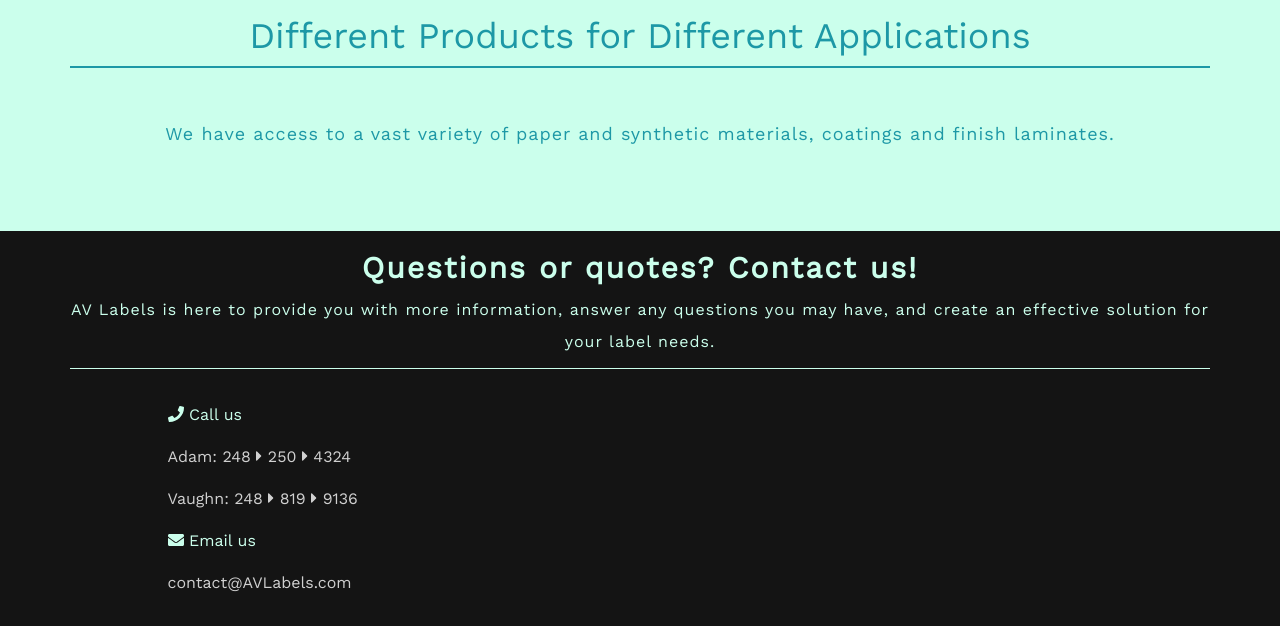
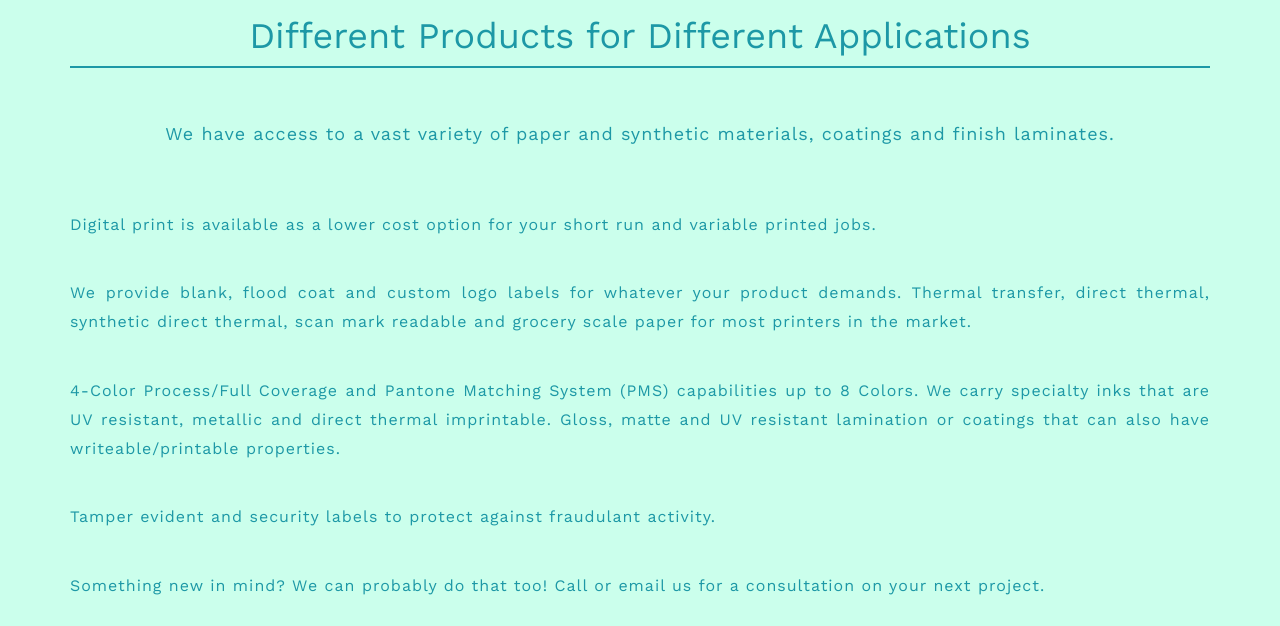
Before and after one commit to vwalker04/biz, a plain HTML site: page more-products.html in a window 1280 px wide. Shown: the part 165-791 px from the top of the page. Drawn offline with nearby package versions, Linux system fonts and the light colour scheme.

Commit message:
Added some text to 'more products page'

```diff
--- a/more-products.html
+++ b/more-products.html
@@ -86,17 +86,12 @@
       </div>
 
       <div class="row item-row">
-        <!-- <div class="col-lg-12">
+        <div class="col-lg-12">
+          <p>Digital print is available as a lower cost option for your short run and variable printed jobs.</p><br/>
           <p>We provide blank, flood coat and custom logo labels for whatever your product demands. Thermal transfer, direct thermal, synthetic direct thermal, scan mark readable and grocery scale paper for most printers in the market.</p></br>
           <p>4-Color Process/Full Coverage and Pantone Matching System (PMS) capabilities up to 8 Colors. We carry specialty inks that are UV resistant, metallic and direct thermal imprintable. Gloss, matte and UV resistant lamination or coatings that can also have writeable/printable properties.</p></br>
-          <p> Tamper evident and security labels to protect against fraudulant activity.</p></br>
-          <p>We offer Merchandise Tags which extends your brand and marketing campaign with a peel-off sticker as well as Peel-Off coupon cards! Great return on investment for fundraisers, auto shops, car washes, restaurants and retail businesses. These customer loyalty cards come in multiple configurations. <a href="index.html#contact"><span class="change_contact">Contact</span></a> us for details.</p></br>
-        </div>
-        <div class="col-lg-6">
-          <img src="./img/merch.png">
-        </div></br>
-        <div class="col-lg-6">
-          <img src="./img/pad.png"> -->
+          <p>Tamper evident and security labels to protect against fraudulant activity.</p></br>
+          <p>Something new in mind? We can probably do that too! Call or email us for a consultation on your next project.</p>
         </div>
       </div>
 
```
